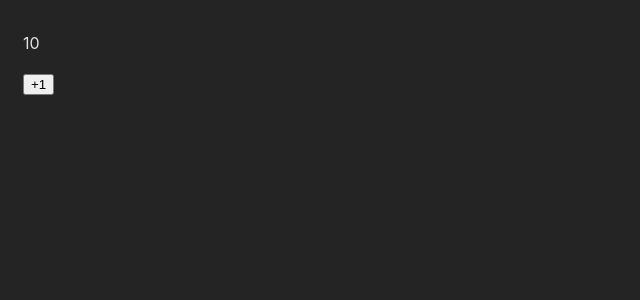
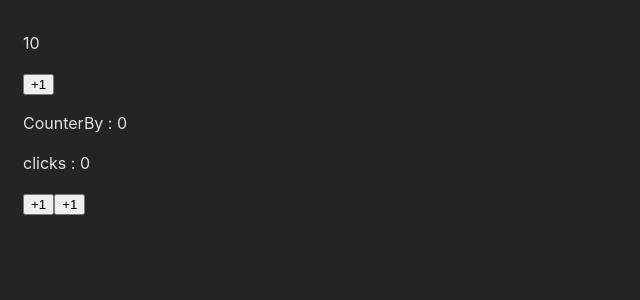
Before and after one commit to Jwilv/reactTs, a React (Vite) app in the folder 01-bases/: page / in a window 1280 px wide. Shown: the top 300 px of the page, without its empty margins (0-640 px from the left). Built offline with nearby package versions, Linux system fonts and the light colour scheme.

Commit message:
manejo de objeto como estado

```diff
--- a/01-bases/src/App.tsx
+++ b/01-bases/src/App.tsx
@@ -1,10 +1,12 @@
 import { Counter } from "./Bases/Counter"
+import { CounterBy } from "./Bases/CounterBy"
 
 
 function App() {
   return (
     <>
       <Counter initialValue={10}/>
+      <CounterBy/>
     </>
   )
 }
--- /dev/null
+++ b/01-bases/src/Bases/CounterBy.tsx
@@ -0,0 +1,33 @@
+import { useState } from 'react'
+
+
+// el ? es por que no es si o si necesario
+interface CouterProps {
+    initialValue?: number
+}
+
+export const CounterBy = ({ initialValue = 0 }: CouterProps) => {
+
+    const [counterState, setCounterState] = useState({
+        counter: initialValue,
+        clicks: 0,
+    })
+
+    const {counter, clicks} = counterState;
+
+    const handleSuma = (value : number) => {
+        setCounterState( pre => ({
+            counter : pre.counter + value,
+            clicks : pre.clicks + 1
+        }))
+    }
+
+    return (
+        <>
+            <p>CounterBy : {counter}</p>
+            <p>clicks : {clicks}</p>
+            <button onClick={ ()=> handleSuma(1)}>+1</button>
+            <button onClick={ ()=> handleSuma(5)}>+1</button>
+        </>
+    )
+}
```
